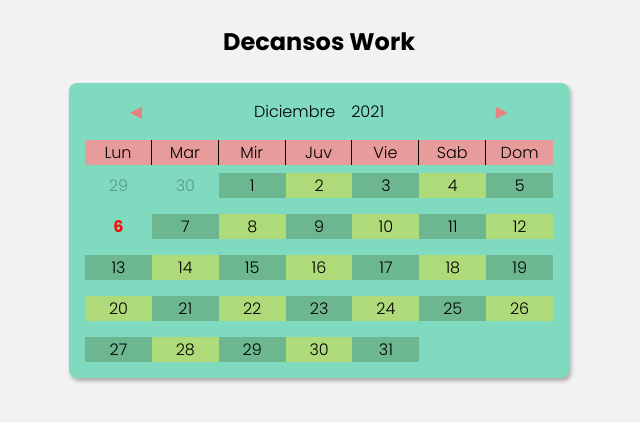
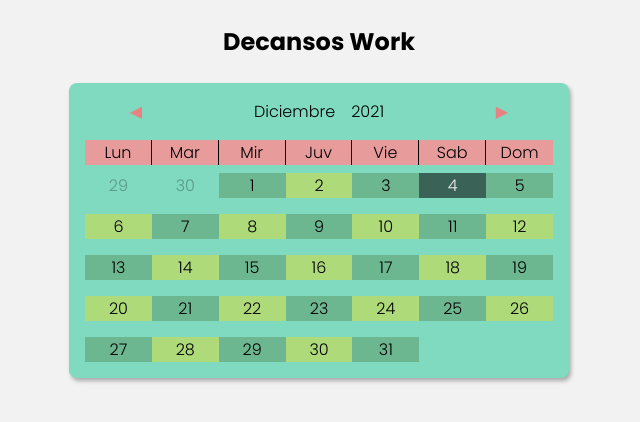
Before and after one commit to jainner/calen-break, a plain HTML site: page public/index.html in a window 1280 px wide. Shown: the whole page, without its empty margins (321-961 px from the left). Drawn offline with Linux system fonts and the light colour scheme.

Commit message:
arreglos de currentDay

```diff
--- a/public/estilos/style.css
+++ b/public/estilos/style.css
@@ -84,10 +84,13 @@ h1 {
 }
 
 .calendar_today {
-	color: rgb(250, 9, 9);
+	color: rgb(245, 241, 241);
 	width: 100%;
 	margin: auto;
-	font-weight: bold;
+	background-color: #0000008c;
+}
+.des {
+	background-color: rgba(123, 83, 196, 0.597);
 }
 .break {
 	background-color: rgba(205, 219, 76, 0.597);
--- a/public/js/index.js
+++ b/public/js/index.js
@@ -14,7 +14,7 @@ let monthNames = [
 ];
 
 const d = new Date();
-let currentDay = d.getDay();
+let currentDay = d.getDate();
 let currentMonth = d.getMonth();
 let currentYear = d.getFullYear();
 
@@ -31,6 +31,7 @@ year.textContent = currentYear.toString();
 nextMonthButton.addEventListener("click", () => nextMonth());
 prevMonthButton.addEventListener("click", () => lastMonth());
 
+let dayMonth = [];
 writeMonth(currentMonth);
 
 function writeMonth(month) {
@@ -41,7 +42,8 @@ function writeMonth(month) {
 	}
 
 	for (i = 1; i <= getTotalDay(month); i++) {
-		if (i === currentDay) {
+		dayMonth.push([i]);
+		if (i == currentDay) {
 			dates.innerHTML += `<div class='calendar_today'>${i}</div>`;
 		} else if (i % 2 == 0) {
 			dates.innerHTML += `<div class='break'>${i}</div>`;
```
